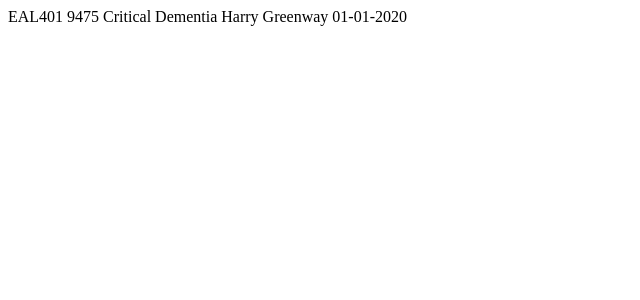
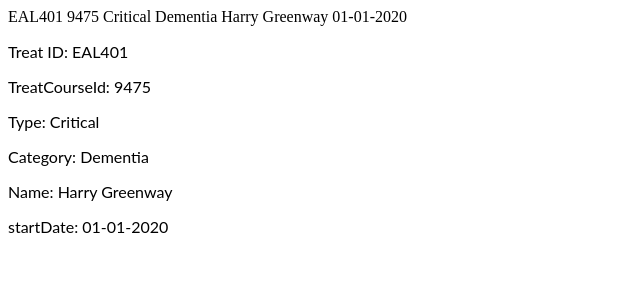
Before and after one commit to Amehra2/Task-1-assingment, a React (Create React App) app: page / in a window 1280 px wide. Shown: the top 300 px of the page, without its empty margins (0-640 px from the left). Built offline with nearby package versions, Linux system fonts and the light colour scheme.

Commit message:
1 file modified

```diff
--- a/src/App.js
+++ b/src/App.js
@@ -19,6 +19,18 @@ const startDate1 = "01-01-2020";
 
 <div>
   <MedicalTreatment treatId={treatId1} treatCourseId={treatCourseId1} type={type1}  category={category1} name={name1} startDate={startDate1}/>
+
+  <p>Treat ID: {treatId1}</p>
+  <p>TreatCourseId: {treatCourseId1}</p>
+  <p>Type: {type1}</p>
+  <p>Category: {category1} </p>
+  <p>Name: {name1}</p>
+  <p> startDate: {startDate1}</p>
+
+
+
+
+
   </div>
    )
  }
```
